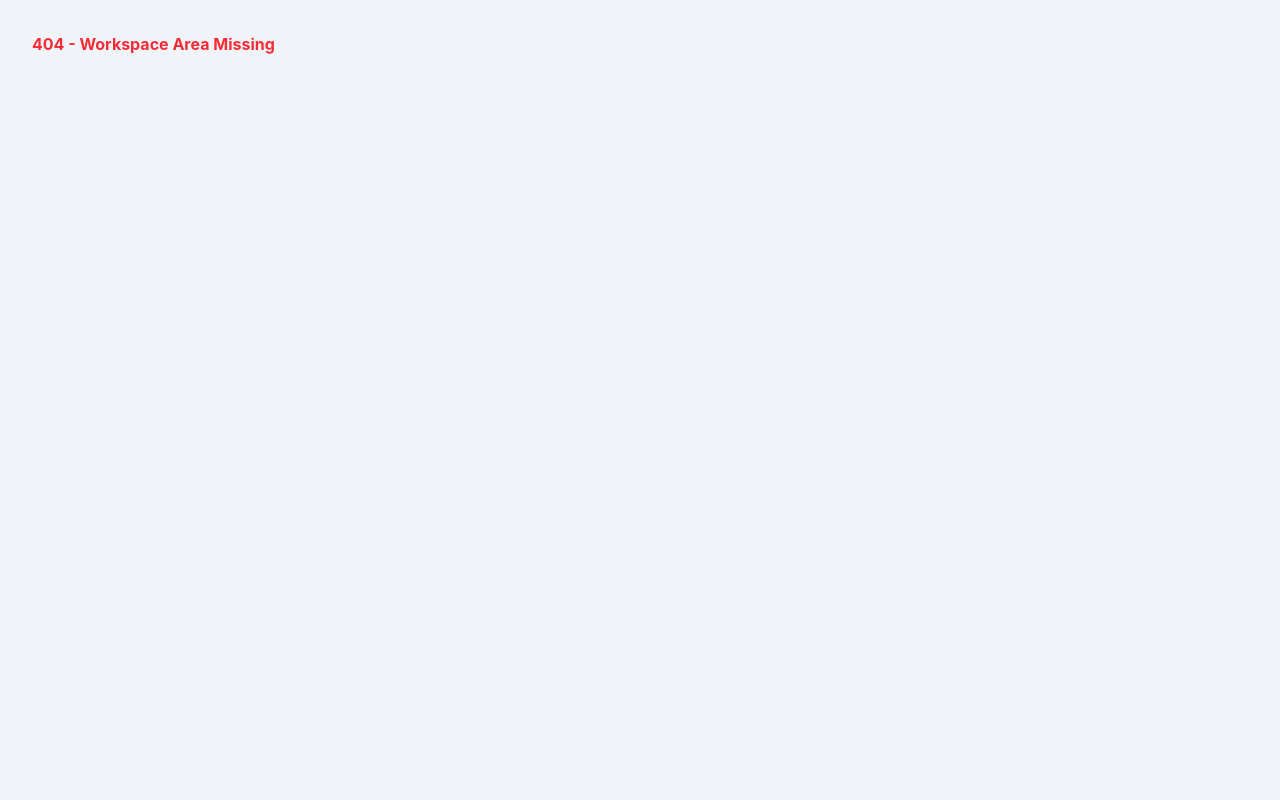
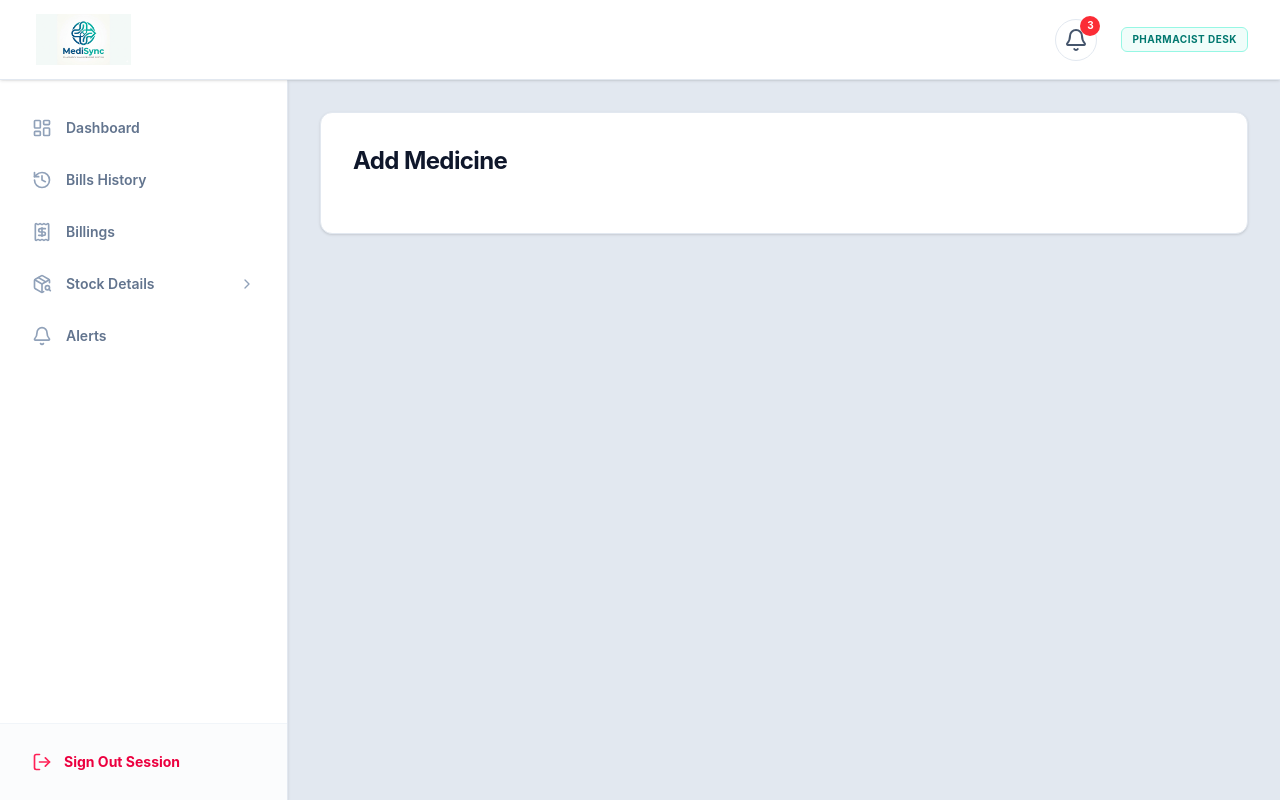
Before and after one commit to kunal1601/MediSync, a React (Vite) app in the folder Project/medisync-frontend/: page /dashboard/pharmacist/stock-details/add in a window 1280 px wide. Before the commit this address had no page. Built offline with nearby package versions, Linux system fonts and the light colour scheme.

Commit message:
Add navigation and routing for Add Medicine page

```diff
--- a/Project/medisync-frontend/src/App.jsx
+++ b/Project/medisync-frontend/src/App.jsx
@@ -8,6 +8,7 @@
 
 import BillingPage from './features/billing/components/BillingPage';
 import StockDetailsPage from "./features/stock/components/StockDetailsPage";
+import AddMedicinePage from "./features/stock/components/AddMedicinePage";
 import PharmacistAlertsPage from './features/alerts/components/PharmacistAlertsPage';
 
 function App() {
@@ -32,13 +33,20 @@
         </Route>
 
         {/* MASTER PHARMACIST CHANNELS */}
-        <Route path="/dashboard/pharmacist" element={<PharmacistLayout />}>
-          <Route index element={<PharmacistDashboardPage />} />
-          <Route path="billing" element={<BillingPage />} />
+
+          <Route path="/dashboard/pharmacist" element={<PharmacistLayout />}>
+            <Route index element={<PharmacistDashboardPage />} />
+            <Route path="billing" element={<BillingPage />} />
           <Route path="stock-details" element={<StockDetailsPage />} />
-          <Route path="history" element={<div className="text-left font-bold text-slate-700">Completed Store Logs & Invoicing Logs</div>} />
+          <Route
+            path="stock-details/add"
+            element={<AddMedicinePage />}
+          />
+
+          <Route path="history" element={<div>...</div>} />
           <Route path="alerts" element={<PharmacistAlertsPage />} />
         </Route>
+
 
         <Route path="*" element={<div className="p-8 font-bold text-red-500 text-left">404 - Workspace Area Missing</div>} />
       </Routes>
--- /dev/null
+++ b/Project/medisync-frontend/src/features/stock/components/AddMedicinePage.jsx
@@ -0,0 +1,15 @@
+const AddMedicinePage = () => {
+    return (
+        <div className="bg-white rounded-xl shadow-sm border border-slate-200 p-8">
+
+            <h2 className="text-2xl font-bold mb-6">
+                Add Medicine
+            </h2>
+
+            {/* Form goes here */}
+
+        </div>
+    );
+};
+
+export default AddMedicinePage;
--- a/Project/medisync-frontend/src/features/stock/components/StockDetailsPage.jsx
+++ b/Project/medisync-frontend/src/features/stock/components/StockDetailsPage.jsx
@@ -1,9 +1,12 @@
 import { useState } from "react";
 import { FaBoxesStacked } from "react-icons/fa6";
+import { useNavigate } from "react-router-dom";
+
 const StockDetailsPage = () => {
+  const navigate = useNavigate();
   const [searchTerm, setSearchTerm] = useState("");
-    const [showFilter,setShowFilter]=useState(false);
-    const [statusFilter,setStatusFilter]=useState("All");
+  const [showFilter, setShowFilter] = useState(false);
+  const [statusFilter, setStatusFilter] = useState("All");
   const medicines = [
     {
       id: 1,
@@ -87,16 +90,14 @@
     },
   ];
 
-    const filteredMedicines = medicines.filter((medicine) =>
-       {
+  const filteredMedicines = medicines.filter((medicine) => {
     const matchesSearch =
       `${medicine.medicineName} ${medicine.category} ${medicine.company}`
         .toLowerCase()
         .includes(searchTerm.toLowerCase());
 
     const matchesStatus =
-            statusFilter === "All" ||
-            medicine.status === statusFilter;
+      statusFilter === "All" || medicine.status === statusFilter;
 
     return matchesSearch && matchesStatus;
   });
@@ -111,8 +112,10 @@
         </h2>
       </div>
 
+
       {/* SEARCH BAR */}
 <div className="bg-white rounded-xl border border-slate-200 p-4 shadow-sm flex justify-between items-center">
+
   <input
     type="text"
     placeholder="Search by name, category, company..."
@@ -120,6 +123,17 @@
     onChange={(e) => setSearchTerm(e.target.value)}
     className="w-96 px-4 py-2 bg-slate-100 rounded-lg outline-none border border-transparent focus:border-brand-secondary"
   />
+
+  <div className="flex items-center gap-3">
+
+    <button
+      onClick={() =>
+        navigate("/dashboard/pharmacist/stock-details/add")
+      }
+      className="px-5 py-2 bg-brand-primary text-white rounded-lg hover:bg-brand-secondary transition"
+    >
+      + Add Medicine
+    </button>
 
     <div className="relative">
       <button
@@ -131,6 +145,7 @@
 
       {showFilter && (
         <div className="absolute right-0 mt-2 w-44 bg-white border border-slate-200 rounded-lg shadow-lg z-50">
+
           <button
             onClick={() => {
               setStatusFilter("All");
@@ -170,9 +185,13 @@
           >
             Expired
           </button>
+
         </div>
       )}
     </div>
+
+  </div>
+
 </div>
 
       {/* TABLE */}
```
Also changed, not shown: Project/medisync-frontend/src/features/stock/services/medicineService.js (added), 1 other file (tests, documents, lock files or other folders). Lines whose indentation alone changed are shown as unchanged.
